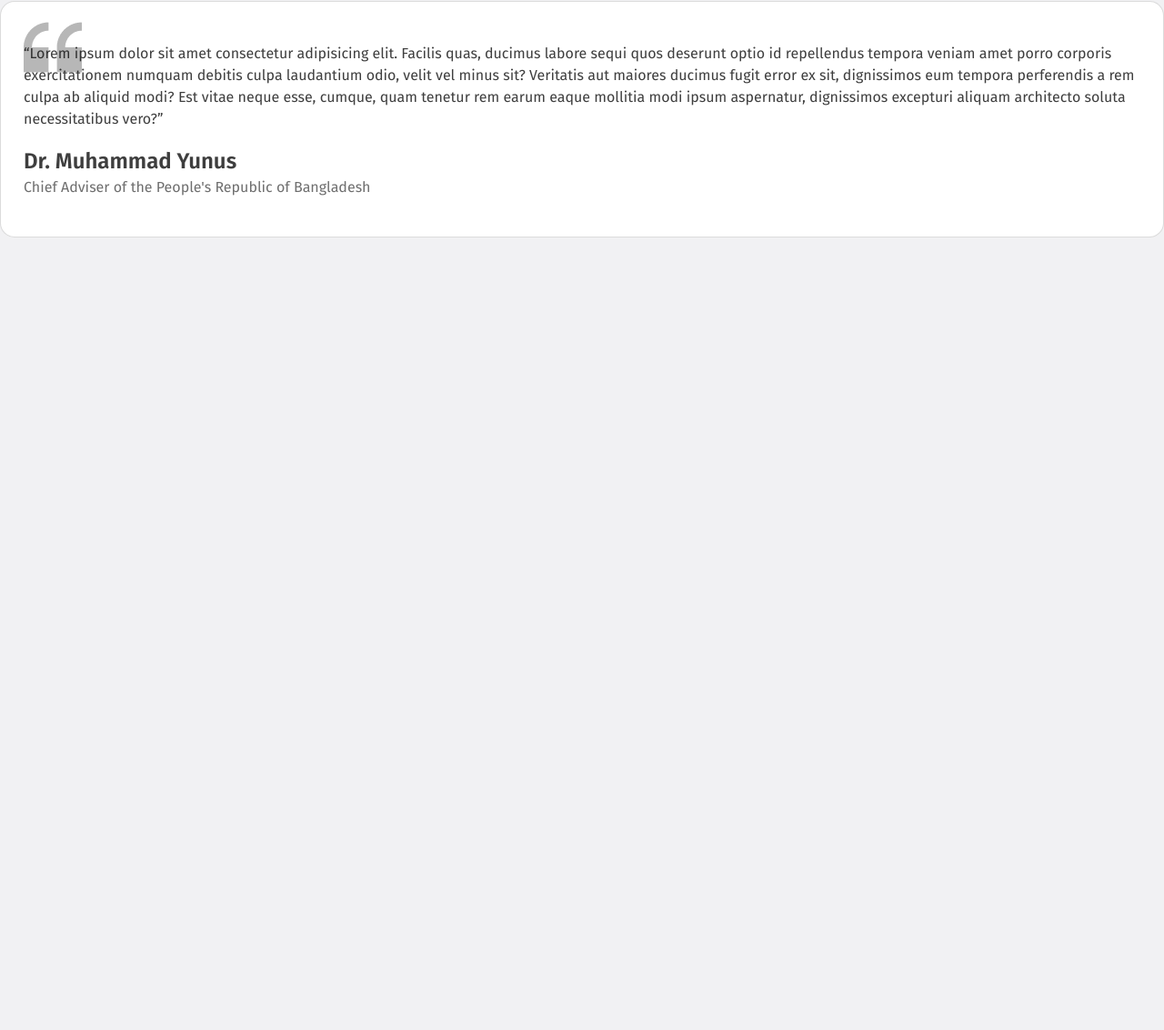
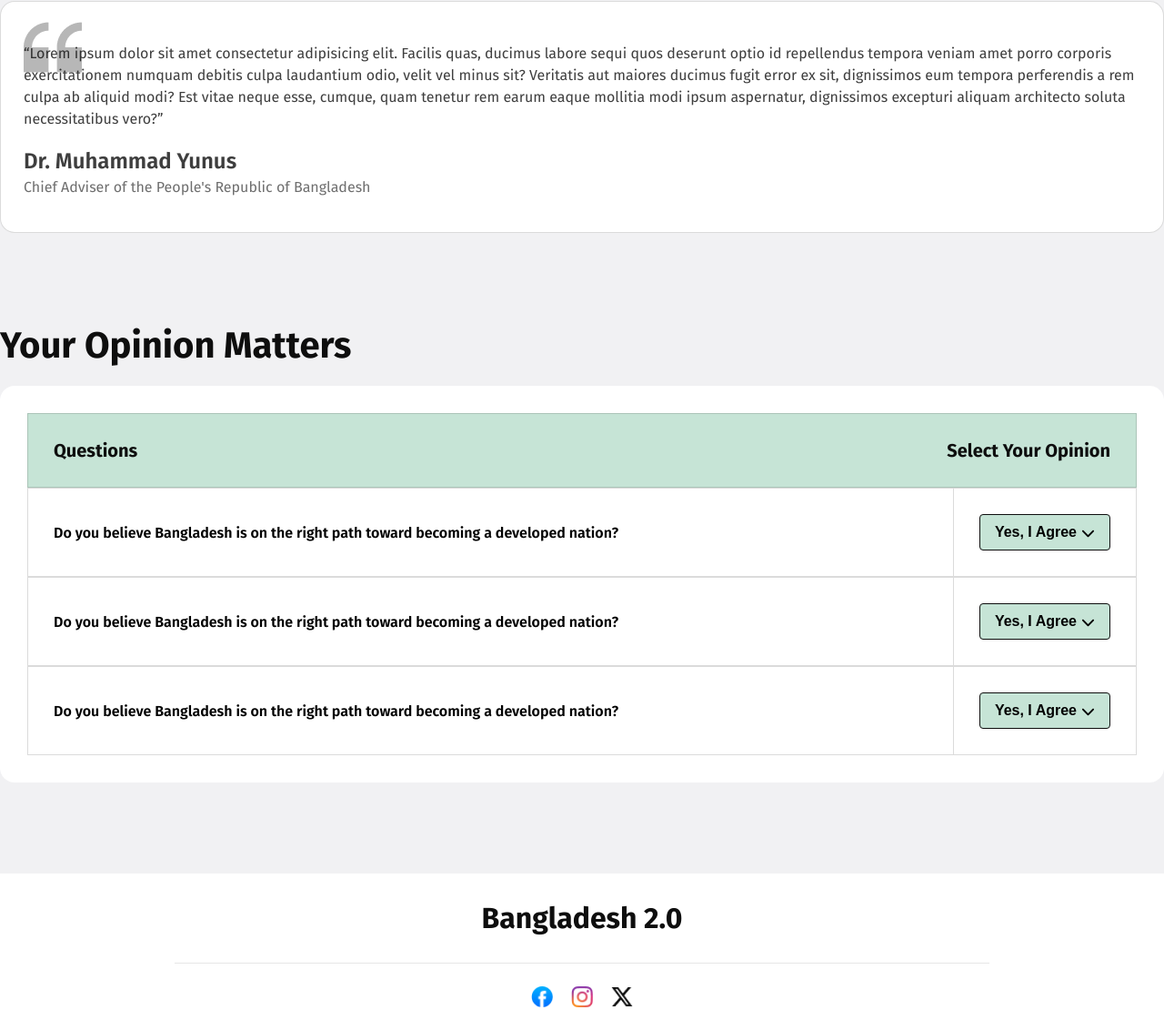
Before and after one commit to mdrahimultahsin/A1-bd-website, a plain HTML site: page index.html in a window 1280 px wide. Shown: the part 1774-2906 px from the top of the page at 91% size. Before the commit the page ends 2135 px from the top, so only its background shows below. Drawn offline with Linux system fonts and the light colour scheme.

Commit message:
added QNA Section

```diff
--- a/index.html
+++ b/index.html
@@ -115,7 +115,8 @@
             </div>
             <h2 class="card-title text-dark2">Green Energy</h2>
             <p class="card-description text-secondary">
-                Investments in solar and wind energy to ensure a sustainable and eco-friendly future.Green energy uses natural.
+              Investments in solar and wind energy to ensure a sustainable and
+              eco-friendly future.Green energy uses natural.
             </p>
             <div class="card-btn">
               <button class="btn card-btn2">Learn More</button>
@@ -127,7 +128,8 @@
             </div>
             <h2 class="card-title text-dark2">Modern Infrastructure</h2>
             <p class="card-description text-secondary">
-                Building state-of-the-art infrastructure to support economic growth and global competitiveness.
+              Building state-of-the-art infrastructure to support economic
+              growth and global competitiveness.
             </p>
             <div class="card-btn">
               <button class="btn card-btn3">Learn More</button>
@@ -137,13 +139,85 @@
       </section>
 
       <!-- Speech Section -->
-       <section id="speech">
-        <div class="quote-bg"><img src="assets/quote-bg.png" alt=""></div>
-        <q class="text-dark2">Lorem ipsum dolor sit amet consectetur adipisicing elit. Facilis quas, ducimus labore sequi quos deserunt optio id repellendus tempora veniam amet porro corporis exercitationem numquam debitis culpa laudantium odio, velit vel minus sit? Veritatis aut maiores ducimus fugit error ex sit, dignissimos eum tempora perferendis a rem culpa ab aliquid modi? Est vitae neque esse, cumque, quam tenetur rem earum eaque mollitia modi ipsum aspernatur, dignissimos excepturi aliquam architecto soluta necessitatibus vero?</q>
+      <section id="speech">
+        <div class="quote-bg"><img src="assets/quote-bg.png" alt="" /></div>
+        <q class="text-dark2"
+          >Lorem ipsum dolor sit amet consectetur adipisicing elit. Facilis
+          quas, ducimus labore sequi quos deserunt optio id repellendus tempora
+          veniam amet porro corporis exercitationem numquam debitis culpa
+          laudantium odio, velit vel minus sit? Veritatis aut maiores ducimus
+          fugit error ex sit, dignissimos eum tempora perferendis a rem culpa ab
+          aliquid modi? Est vitae neque esse, cumque, quam tenetur rem earum
+          eaque mollitia modi ipsum aspernatur, dignissimos excepturi aliquam
+          architecto soluta necessitatibus vero?</q
+        >
         <h2 class="speech-name text-dark2">Dr. Muhammad Yunus</h2>
-        <span class="disgnation">Chief Adviser of the People's Republic of Bangladesh</span>
-       </section>
+        <span class="disgnation"
+          >Chief Adviser of the People's Republic of Bangladesh</span
+        >
+      </section>
+      <!-- QNA Section -->
+      <section id="qna">
+        <h1 class="heading text-dark">Your Opinion Matters</h1>
+        <div class="qna-container">
+          <div class="qna-header">
+            <p>Questions</p>
+            <p>Select Your Opinion</p>
+          </div>
+          <div class="qna-box-container">
+            <div class="qna-box">
+                <div class="qna-box-left">
+              <h2>
+                Do you believe Bangladesh is on the right path toward becoming a
+                developed nation?
+              </h2>
+            </div>
+              <div class="qna-box-right">
+                <button>
+                  Yes, I Agree <img src="assets/chevron-down-solid.svg" alt="" />
+                </button>
+              </div>
+            </div>
+            <div class="qna-box">
+                <div class="qna-box-left">
+              <h2>
+                Do you believe Bangladesh is on the right path toward becoming a
+                developed nation?
+              </h2>
+            </div>
+              <div class="qna-box-right">
+                <button>
+                  Yes, I Agree <img src="assets/chevron-down-solid.svg" alt="" />
+                </button>
+              </div>
+            </div>
+            <div class="qna-box">
+                <div class="qna-box-left">
+              <h2>
+                Do you believe Bangladesh is on the right path toward becoming a
+                developed nation?
+              </h2>
+            </div>
+              <div class="qna-box-right">
+                <button>
+                  Yes, I Agree <img src="assets/chevron-down-solid.svg" alt="" />
+                </button>
+              </div>
+            </div>
+          </div>
+        </div>
+      </section>
     </main>
-    <footer></footer>
+    <!-- Footer Section -->
+    <footer>
+      <div class="footer-content">
+        <h1 class="text-dark">Bangladesh 2.0</h1>
+      </div>
+      <div class="footer-social">
+        <img src="assets/facebook.png" alt="" />
+        <img src="assets/instagram.png" alt="" />
+        <img src="assets/x.png" alt="" />
+      </div>
+    </footer>
   </body>
 </html>
--- a/style.css
+++ b/style.css
@@ -222,7 +222,7 @@
 
 /* Speech Section */
 #speech {
-    padding: 45px 25px;
+    padding: 45px 25px 40px 25px;
     background: #fff;
     border-radius: 16px;
     border: 1px solid rgba(14, 14, 14, 0.15);
@@ -254,3 +254,95 @@
     display: block;
     color: rgba(14, 14, 14, 0.60);
 }
+
+
+/* QNA Section */
+.qna-container {
+    background: #fff;
+    border-radius: 16px;
+    padding: 30px;
+}
+.qna-container .qna-header {
+    padding: 28px;
+    border: 1px solid rgba(14, 14, 14, 0.15);
+    display: flex;
+    justify-content: space-between;
+    align-items: center;
+    background: #C6E4D6;
+}
+.qna-container .qna-header p {
+    color: rgb(14, 14, 14);
+    font-weight: bold;
+    font-size: 20px;
+}
+.qna-box-container {
+    display: flex;
+    flex-direction: column;
+}
+.qna-box-container .qna-box {
+    display: flex;
+    justify-content: space-between;
+    align-items: center;
+    border: 1px solid rgba(14, 14, 14, 0.15);
+}
+.qna-box-container .qna-box .qna-box-left {
+    border-radius: 1px solid rgba(14, 14, 14, 0.15);
+    padding: 28px;
+}
+.qna-box-container .qna-box h2 {
+    font-size: 16px;
+    font-weight: 600;
+}
+
+.qna-box-container .qna-box .qna-box-right {
+    display: flex;
+    justify-content: center;
+    align-items: center;
+    border-left: 1px solid rgba(14, 14, 14, 0.15);
+    padding: 28px;
+}
+.qna-box-container .qna-box .qna-box-right button {
+    display: flex;
+    justify-content: space-between;
+    gap: 5px;
+    align-items: center;
+    padding: 10px 16px;
+    background: #C6E4D6;
+    font-weight: 600;
+    font-size: 16px;
+    border: 1px solid rgb(14, 14, 14);
+    border-radius: 4px;
+    cursor: pointer;
+}
+.qna-box .qna-box-right button img {
+    width: 15px;
+}
+
+/* Footer Section */
+footer {
+    width: 100%;
+    display: flex;
+    flex-direction: column;
+    text-align: center;
+    background: #fff;
+}
+footer .footer-content{
+    width: 70%;
+    margin: auto;
+    padding: 30px 0;
+    border-bottom: 1px solid rgba(14, 14, 14, 0.10);
+}
+footer .footer-content h2{
+    font-size: 32px;
+    font-weight: 700;
+}
+.footer-social {
+    padding: 25px 0;
+    display: flex;
+    gap: 20px;
+    justify-content: center;
+    align-items: center;
+}
+.footer-social img {
+    width: 24px;
+}
```
Also changed, not shown: assets/chevron-down-solid.svg (added).
